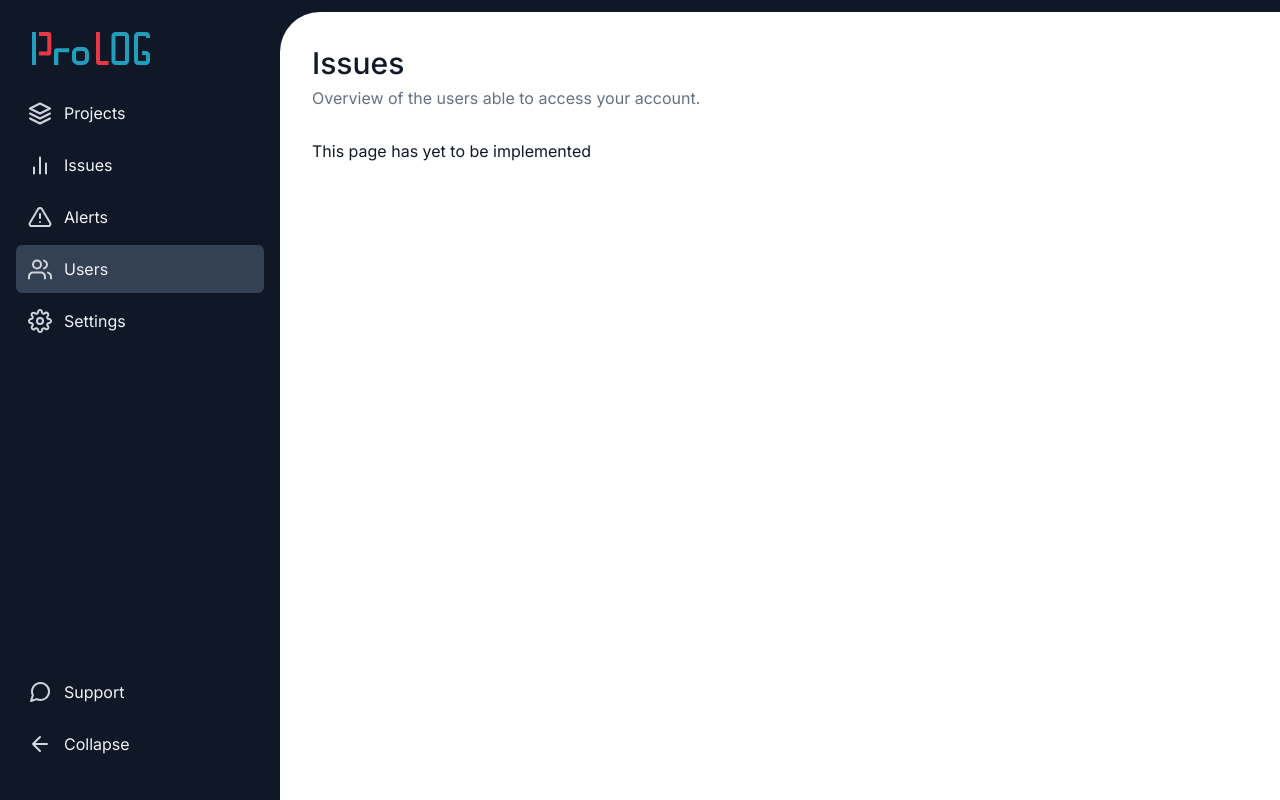
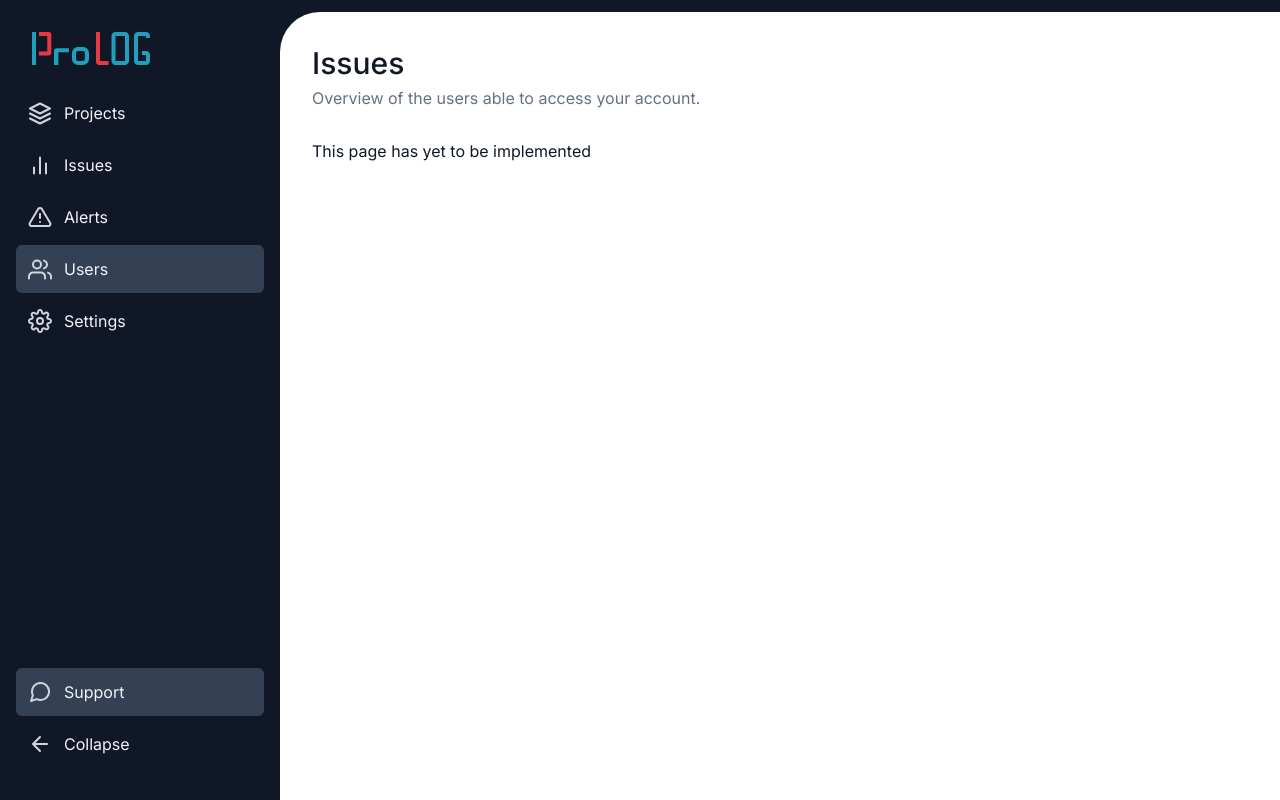
Before and after one commit to profydev/prolog-app-fdxx3, a Next.js app: page /dashboard/users in a window 1280 px wide. Built offline with nearby package versions, Linux system fonts and the light colour scheme.

Commit message:
fix-navigation-support-button

```diff
--- a/features/layout/sidebar-navigation/sidebar-navigation.tsx
+++ b/features/layout/sidebar-navigation/sidebar-navigation.tsx
@@ -190,11 +190,12 @@ export function SidebarNavigation() {
           </LinkList>
 
           <List>
-            <MenuItemButton
+            <MenuItemLink
               text="Support"
               iconSrc="/icons/support.svg"
               isCollapsed={isSidebarCollapsed}
-              onClick={() => alert("Support")}
+              href="mailto:support@prolog-app.com?subject=Support Request:"
+              isActive={true}
             />
             <CollapseMenuItem
               text="Collapse"
```
Also changed, not shown: 1 other file (tests, documents, lock files or other folders).
